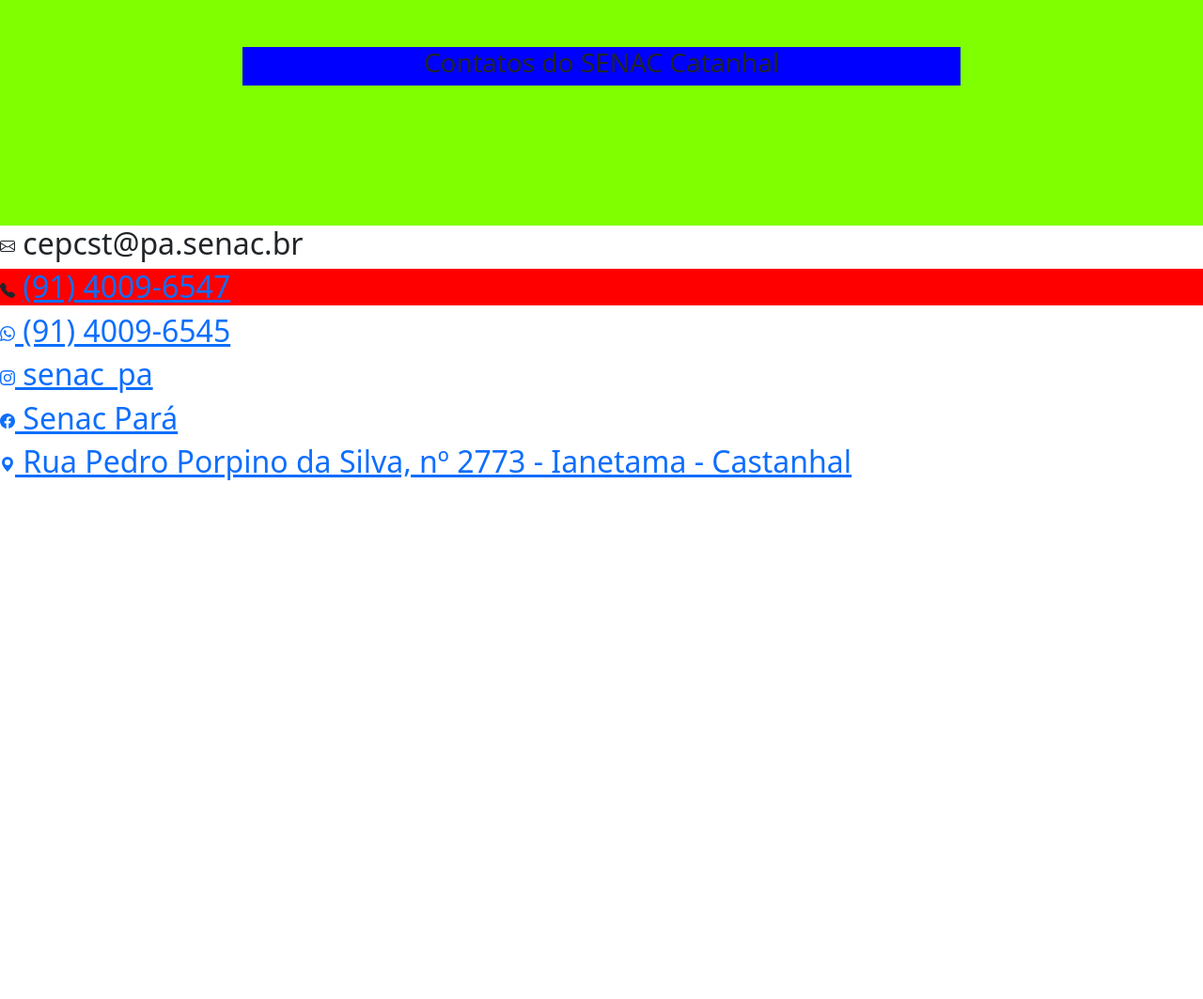
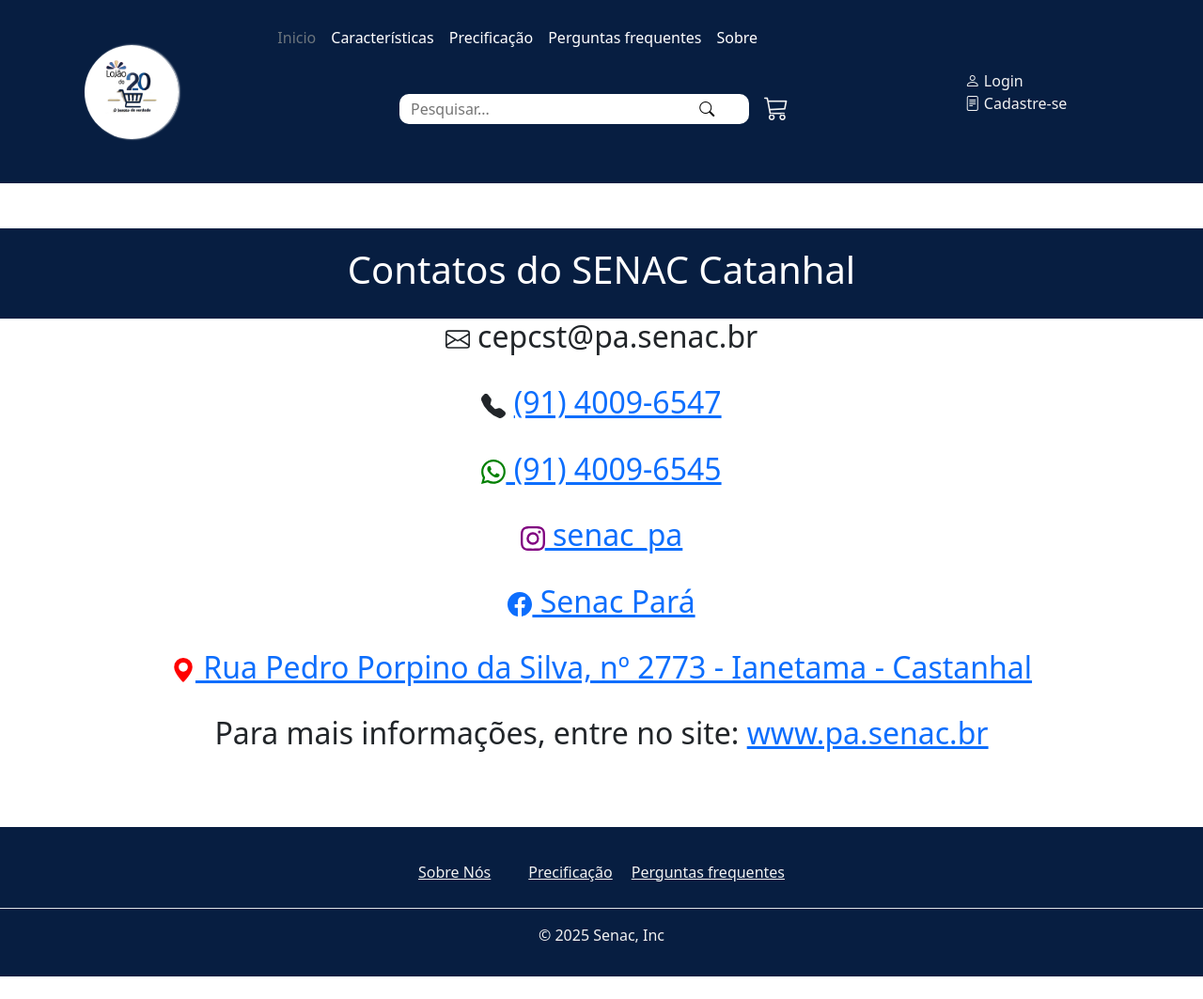
Before and after one commit to TheParousia/pi-2025.5.3, a Django app: page /info/contatos/ in a window 1280 px wide. Shown: the whole page at 94% size. Before the commit the page ends 511 px from the top, so only its background shows below. Run offline with Django 5.2, Linux system fonts and the light colour scheme.

Commit message:
terminei
alterei os designs, centralizei o texto, aumentei o tamanho dos ícones, alterei as cores das letras, alterei as grades e testei, tá tudo funcionando

```diff
--- a/core/settings.py
+++ b/core/settings.py
@@ -36,7 +36,6 @@ INSTALLED_APPS = [
     'django.contrib.sessions',
     'django.contrib.messages',
     'django.contrib.staticfiles',
-    'pag_teste',
     'info',
     'usuario',
     'produto',
--- a/info/templates/contatos.html
+++ b/info/templates/contatos.html
@@ -1,86 +1,110 @@
-<!DOCTYPE html>
-<html lang="pt-br">
+{% extends 'base.html' %}
+{% block title %}Página de Contatos{% endblock %}
 
-<head>
-    <meta charset="UTF-8">
-    <meta name="viewport" content="width=device-width, initial-scale=1.0">
-    <title>Página de Contatos</title>
-
-    <link href="https://cdn.jsdelivr.net/npm/bootstrap@5.3.3/dist/css/bootstrap.min.css" rel="stylesheet"
-        integrity="sha384-QWTKZyjpPEjISv5WaRU9OFeRpok6YctnYmDr5pNlyT2bRjXh0JMhjY6hW+ALEwIH" crossorigin="anonymous">
-    <script src="https://cdn.jsdelivr.net/npm/bootstrap@5.3.3/dist/js/bootstrap.bundle.min.js"
-        integrity="sha384-YvpcrYf0tY3lHB60NNkmXc5s9fDVZLESaAA55NDzOxhy9GkcIdslK1eN7N6jIeHz"
-        crossorigin="anonymous"></script>
+{% block styles %}
 <style>
   .parent {
-        display: grid;
-        grid-template-columns: repeat(5, 1fr);
-        grid-template-rows: repeat(5, 1fr);
-        gap: 8px;
-        background-color: chartreuse;
+    padding: 20px;
+
+    background-color: #071e41;
+
+
   }
 
   .div2 {
-        grid-column: span 3 / span 3;
-        grid-column-start: 2;
-        grid-row-start: 2;
-        background-color: blue;
+
+    background-color: #071e41;
     text-align-last: center;
   }
 
-    .botão_do_telefone{
-      background-color: rgb(255, 0, 0);
+  .botão_do_telefone {}
 
+  .botão_do_whatsapp {}
+
+  .botão_do_instagram {}
+
+  .botão_do_Facebook {}
+
+  .botão_da_localização {}
+
+  .container-contato {
+    margin: 0 auto;
+    width: 100%;
+    height: 100%;
+    border-radius: 10px;
   }
 
-    .botão_do_whatsapp{
-      background-color: rgb(136, 255, 0);
+  .body-contato {
+    display: flex;
+    flex-direction: column;
+    justify-content: center;
+    align-items: center;
+    padding: 0 10vw;
+  }
+</style>
+{%endblock%}
 
-    }
+{% block content %}
+<div class="container-contato">
+  <div class="parent">
+    <div class="div2">
+      <font color="white" size="5">
+        <h1>Contatos do SENAC Catanhal </h1>
+      </font>
+    </div>
+  </div>
+  <section class="body-contato">
+    <div>
+      <h2> <svg xmlns="http://www.w3.org/2000/svg" width="26" height="26" fill="currentColor" class="bi bi-envelope"
+          viewBox="0 0 16 16">
+          <path
+            d="M0 4a2 2 0 0 1 2-2h12a2 2 0 0 1 2 2v8a2 2 0 0 1-2 2H2a2 2 0 0 1-2-2zm2-1a1 1 0 0 0-1 1v.217l7 4.2 7-4.2V4a1 1 0 0 0-1-1zm13 2.383-4.708 2.825L15 11.105zm-.034 6.876-5.64-3.471L8 9.583l-1.326-.795-5.64 3.47A1 1 0 0 0 2 13h12a1 1 0 0 0 .966-.741M1 11.105l4.708-2.897L1 5.383z" />
+        </svg> cepcst@pa.senac.br</h2>
+    </div>
+    <br>
+    <div class="botão_do_telefone">
+      <h2><svg xmlns="http://www.w3.org/2000/svg" width="26" height="26" fill="currentColor"
+          class="bi bi-telephone-fill" viewBox="0 0 16 16">
+          <path fill-rule="evenodd"
+            d="M1.885.511a1.745 1.745 0 0 1 2.61.163L6.29 2.98c.329.423.445.974.315 1.494l-.547 2.19a.68.68 0 0 0 .178.643l2.457 2.457a.68.68 0 0 0 .644.178l2.189-.547a1.75 1.75 0 0 1 1.494.315l2.306 1.794c.829.645.905 1.87.163 2.611l-1.034 1.034c-.74.74-1.846 1.065-2.877.702a18.6 18.6 0 0 1-7.01-4.42 18.6 18.6 0 0 1-4.42-7.009c-.362-1.03-.037-2.137.703-2.877z" />
+        </svg> <a href=tel:(91)4009-6547>(91) 4009-6547 </a> </h2>
+    </div>
+    <br>
+    <a href="https://api.whatsapp.com/send?phone=559140096545&fbclid=PAY2xjawJTzDdleHRuA2FlbQIxMAABpi4fVTP41sAokUmIgr44gTCtoeJPAhp5p-9doeZoe2qqmy4bKk5QwJf2Sg_aem_B_IzZbm_Yt5muo6Lv0819w"
+      class="botão_do_whatsapp">
+      <h2><svg xmlns="http://www.w3.org/2000/svg" width="26" height="26" fill="currentColor" class="bi bi-whatsapp"
+          viewBox="0 0 16 16" color="green">
+          <path
+            d="M13.601 2.326A7.85 7.85 0 0 0 7.994 0C3.627 0 .068 3.558.064 7.926c0 1.399.366 2.76 1.057 3.965L0 16l4.204-1.102a7.9 7.9 0 0 0 3.79.965h.004c4.368 0 7.926-3.558 7.93-7.93A7.9 7.9 0 0 0 13.6 2.326zM7.994 14.521a6.6 6.6 0 0 1-3.356-.92l-.24-.144-2.494.654.666-2.433-.156-.251a6.56 6.56 0 0 1-1.007-3.505c0-3.626 2.957-6.584 6.591-6.584a6.56 6.56 0 0 1 4.66 1.931 6.56 6.56 0 0 1 1.928 4.66c-.004 3.639-2.961 6.592-6.592 6.592m3.615-4.934c-.197-.099-1.17-.578-1.353-.646-.182-.065-.315-.099-.445.099-.133.197-.513.646-.627.775-.114.133-.232.148-.43.05-.197-.1-.836-.308-1.592-.985-.59-.525-.985-1.175-1.103-1.372-.114-.198-.011-.304.088-.403.087-.088.197-.232.296-.346.1-.114.133-.198.198-.33.065-.134.034-.248-.015-.347-.05-.099-.445-1.076-.612-1.47-.16-.389-.323-.335-.445-.34-.114-.007-.247-.007-.38-.007a.73.73 0 0 0-.529.247c-.182.198-.691.677-.691 1.654s.71 1.916.81 2.049c.098.133 1.394 2.132 3.383 2.992.47.205.84.326 1.129.418.475.152.904.129 1.246.08.38-.058 1.171-.48 1.338-.943.164-.464.164-.86.114-.943-.049-.084-.182-.133-.38-.232" />
+        </svg> (91) 4009-6545 </h2>
+    </a>
+    <br>
+    <a href="https://www.instagram.com/senac_pa/?utm_source=ig_web_button_share_sheet&igsh=ZDNlZDc0MzIxNw%3D%3D#"
+      class="botão_do_instagram">
+      <h2> <svg xmlns="http://www.w3.org/2000/svg" width="26" height="26" fill="currentColor" class="bi bi-instagram"
+          viewBox="0 0 16 16" color="purple">
+          <path
+            d="M8 0C5.829 0 5.556.01 4.703.048 3.85.088 3.269.222 2.76.42a3.9 3.9 0 0 0-1.417.923A3.9 3.9 0 0 0 .42 2.76C.222 3.268.087 3.85.048 4.7.01 5.555 0 5.827 0 8.001c0 2.172.01 2.444.048 3.297.04.852.174 1.433.372 1.942.205.526.478.972.923 1.417.444.445.89.719 1.416.923.51.198 1.09.333 1.942.372C5.555 15.99 5.827 16 8 16s2.444-.01 3.298-.048c.851-.04 1.434-.174 1.943-.372a3.9 3.9 0 0 0 1.416-.923c.445-.445.718-.891.923-1.417.197-.509.332-1.09.372-1.942C15.99 10.445 16 10.173 16 8s-.01-2.445-.048-3.299c-.04-.851-.175-1.433-.372-1.941a3.9 3.9 0 0 0-.923-1.417A3.9 3.9 0 0 0 13.24.42c-.51-.198-1.092-.333-1.943-.372C10.443.01 10.172 0 7.998 0zm-.717 1.442h.718c2.136 0 2.389.007 3.232.046.78.035 1.204.166 1.486.275.373.145.64.319.92.599s.453.546.598.92c.11.281.24.705.275 1.485.039.843.047 1.096.047 3.231s-.008 2.389-.047 3.232c-.035.78-.166 1.203-.275 1.485a2.5 2.5 0 0 1-.599.919c-.28.28-.546.453-.92.598-.28.11-.704.24-1.485.276-.843.038-1.096.047-3.232.047s-2.39-.009-3.233-.047c-.78-.036-1.203-.166-1.485-.276a2.5 2.5 0 0 1-.92-.598 2.5 2.5 0 0 1-.6-.92c-.109-.281-.24-.705-.275-1.485-.038-.843-.046-1.096-.046-3.233s.008-2.388.046-3.231c.036-.78.166-1.204.276-1.486.145-.373.319-.64.599-.92s.546-.453.92-.598c.282-.11.705-.24 1.485-.276.738-.034 1.024-.044 2.515-.045zm4.988 1.328a.96.96 0 1 0 0 1.92.96.96 0 0 0 0-1.92m-4.27 1.122a4.109 4.109 0 1 0 0 8.217 4.109 4.109 0 0 0 0-8.217m0 1.441a2.667 2.667 0 1 1 0 5.334 2.667 2.667 0 0 1 0-5.334" />
+        </svg> senac_pa </h2>
+    </a>
+    <br>
+    <a href="https://www.facebook.com/share/1E4VZjbQaD/" class="botão_do_Facebook">
+      <h2> <svg xmlns="http://www.w3.org/2000/svg" width="26" height="26" fill="currentColor" class="bi bi-facebook"
+          viewBox="0 0 16 16">
+          <path
+            d="M16 8.049c0-4.446-3.582-8.05-8-8.05C3.58 0-.002 3.603-.002 8.05c0 4.017 2.926 7.347 6.75 7.951v-5.625h-2.03V8.05H6.75V6.275c0-2.017 1.195-3.131 3.022-3.131.876 0 1.791.157 1.791.157v1.98h-1.009c-.993 0-1.303.621-1.303 1.258v1.51h2.218l-.354 2.326H9.25V16c3.824-.604 6.75-3.934 6.75-7.951" />
+        </svg> Senac Pará </h2>
+    </a>
+    <br>
+    <a href="https://maps.app.goo.gl/SY6KdATuyYVtqsG27" class="botão_da_localização">
+      <h2> <svg xmlns="http://www.w3.org/2000/svg" width="26" height="26" fill="currentColor" class="bi bi-geo-alt-fill"
+          viewBox="0 0 16 16" color="red">
+          <path d="M8 16s6-5.686 6-10A6 6 0 0 0 2 6c0 4.314 6 10 6 10m0-7a3 3 0 1 1 0-6 3 3 0 0 1 0 6" />
+        </svg> Rua Pedro Porpino da Silva, nº 2773 - Ianetama - Castanhal </h2>
+    </a>
+    <br>
+    <h2>Para mais informações, entre no site: <a href="https://www.pa.senac.br/">www.pa.senac.br</a></h2>
+  </section>
+</div>
 
-    .botão_do_instagram{
-      background-color: rgb(255, 187, 0);
-
-    }
-
-    .botão_do_Facebook{
-      background-color: rgb(0, 255, 221);
-
-    }
-
-    .botão_da_localização{
-      background-color: rgb(0, 132, 255);
-
-    }
-
-
-    </style>
-</head>
-
-<body>
-
-    <div class="parent">
-        <div class="div2"> <h3>Contatos do SENAC Catanhal</h3></div>
-    </div>
-    <div><h2> <svg xmlns="http://www.w3.org/2000/svg" width="16" height="16" fill="currentColor" class="bi bi-envelope" viewBox="0 0 16 16">
-        <path d="M0 4a2 2 0 0 1 2-2h12a2 2 0 0 1 2 2v8a2 2 0 0 1-2 2H2a2 2 0 0 1-2-2zm2-1a1 1 0 0 0-1 1v.217l7 4.2 7-4.2V4a1 1 0 0 0-1-1zm13 2.383-4.708 2.825L15 11.105zm-.034 6.876-5.64-3.471L8 9.583l-1.326-.795-5.64 3.47A1 1 0 0 0 2 13h12a1 1 0 0 0 .966-.741M1 11.105l4.708-2.897L1 5.383z"/>
-      </svg> cepcst@pa.senac.br</h2></div>
-      <div class="botão_do_telefone"> <h2><svg xmlns="http://www.w3.org/2000/svg" width="16" height="16" fill="currentColor" class="bi bi-telephone-fill" viewBox="0 0 16 16">
-        <path fill-rule="evenodd" d="M1.885.511a1.745 1.745 0 0 1 2.61.163L6.29 2.98c.329.423.445.974.315 1.494l-.547 2.19a.68.68 0 0 0 .178.643l2.457 2.457a.68.68 0 0 0 .644.178l2.189-.547a1.75 1.75 0 0 1 1.494.315l2.306 1.794c.829.645.905 1.87.163 2.611l-1.034 1.034c-.74.74-1.846 1.065-2.877.702a18.6 18.6 0 0 1-7.01-4.42 18.6 18.6 0 0 1-4.42-7.009c-.362-1.03-.037-2.137.703-2.877z"/>
-      </svg> <a href= tel:(91)4009-6547>(91) 4009-6547 </a> </h2></div>
-      <a href="https://api.whatsapp.com/send?phone=559140096545&fbclid=PAY2xjawJTzDdleHRuA2FlbQIxMAABpi4fVTP41sAokUmIgr44gTCtoeJPAhp5p-9doeZoe2qqmy4bKk5QwJf2Sg_aem_B_IzZbm_Yt5muo6Lv0819w" class="botão_do_whatsapp"> <h2><svg xmlns="http://www.w3.org/2000/svg" width="16" height="16" fill="currentColor" class="bi bi-whatsapp" viewBox="0 0 16 16">
-        <path d="M13.601 2.326A7.85 7.85 0 0 0 7.994 0C3.627 0 .068 3.558.064 7.926c0 1.399.366 2.76 1.057 3.965L0 16l4.204-1.102a7.9 7.9 0 0 0 3.79.965h.004c4.368 0 7.926-3.558 7.93-7.93A7.9 7.9 0 0 0 13.6 2.326zM7.994 14.521a6.6 6.6 0 0 1-3.356-.92l-.24-.144-2.494.654.666-2.433-.156-.251a6.56 6.56 0 0 1-1.007-3.505c0-3.626 2.957-6.584 6.591-6.584a6.56 6.56 0 0 1 4.66 1.931 6.56 6.56 0 0 1 1.928 4.66c-.004 3.639-2.961 6.592-6.592 6.592m3.615-4.934c-.197-.099-1.17-.578-1.353-.646-.182-.065-.315-.099-.445.099-.133.197-.513.646-.627.775-.114.133-.232.148-.43.05-.197-.1-.836-.308-1.592-.985-.59-.525-.985-1.175-1.103-1.372-.114-.198-.011-.304.088-.403.087-.088.197-.232.296-.346.1-.114.133-.198.198-.33.065-.134.034-.248-.015-.347-.05-.099-.445-1.076-.612-1.47-.16-.389-.323-.335-.445-.34-.114-.007-.247-.007-.38-.007a.73.73 0 0 0-.529.247c-.182.198-.691.677-.691 1.654s.71 1.916.81 2.049c.098.133 1.394 2.132 3.383 2.992.47.205.84.326 1.129.418.475.152.904.129 1.246.08.38-.058 1.171-.48 1.338-.943.164-.464.164-.86.114-.943-.049-.084-.182-.133-.38-.232"/>
-      </svg>  (91) 4009-6545 </h2></a>
-      <a href="https://www.instagram.com/senac_pa/?utm_source=ig_web_button_share_sheet&igsh=ZDNlZDc0MzIxNw%3D%3D#" class="botão_do_instagram"> <h2> <svg xmlns="http://www.w3.org/2000/svg" width="16" height="16" fill="currentColor" class="bi bi-instagram" viewBox="0 0 16 16">
-        <path d="M8 0C5.829 0 5.556.01 4.703.048 3.85.088 3.269.222 2.76.42a3.9 3.9 0 0 0-1.417.923A3.9 3.9 0 0 0 .42 2.76C.222 3.268.087 3.85.048 4.7.01 5.555 0 5.827 0 8.001c0 2.172.01 2.444.048 3.297.04.852.174 1.433.372 1.942.205.526.478.972.923 1.417.444.445.89.719 1.416.923.51.198 1.09.333 1.942.372C5.555 15.99 5.827 16 8 16s2.444-.01 3.298-.048c.851-.04 1.434-.174 1.943-.372a3.9 3.9 0 0 0 1.416-.923c.445-.445.718-.891.923-1.417.197-.509.332-1.09.372-1.942C15.99 10.445 16 10.173 16 8s-.01-2.445-.048-3.299c-.04-.851-.175-1.433-.372-1.941a3.9 3.9 0 0 0-.923-1.417A3.9 3.9 0 0 0 13.24.42c-.51-.198-1.092-.333-1.943-.372C10.443.01 10.172 0 7.998 0zm-.717 1.442h.718c2.136 0 2.389.007 3.232.046.78.035 1.204.166 1.486.275.373.145.64.319.92.599s.453.546.598.92c.11.281.24.705.275 1.485.039.843.047 1.096.047 3.231s-.008 2.389-.047 3.232c-.035.78-.166 1.203-.275 1.485a2.5 2.5 0 0 1-.599.919c-.28.28-.546.453-.92.598-.28.11-.704.24-1.485.276-.843.038-1.096.047-3.232.047s-2.39-.009-3.233-.047c-.78-.036-1.203-.166-1.485-.276a2.5 2.5 0 0 1-.92-.598 2.5 2.5 0 0 1-.6-.92c-.109-.281-.24-.705-.275-1.485-.038-.843-.046-1.096-.046-3.233s.008-2.388.046-3.231c.036-.78.166-1.204.276-1.486.145-.373.319-.64.599-.92s.546-.453.92-.598c.282-.11.705-.24 1.485-.276.738-.034 1.024-.044 2.515-.045zm4.988 1.328a.96.96 0 1 0 0 1.92.96.96 0 0 0 0-1.92m-4.27 1.122a4.109 4.109 0 1 0 0 8.217 4.109 4.109 0 0 0 0-8.217m0 1.441a2.667 2.667 0 1 1 0 5.334 2.667 2.667 0 0 1 0-5.334"/>
-      </svg> senac_pa </h2></a>
-      <a href="https://www.facebook.com/share/1E4VZjbQaD/" class="botão_do_Facebook"> <h2> <svg xmlns="http://www.w3.org/2000/svg" width="16" height="16" fill="currentColor" class="bi bi-facebook" viewBox="0 0 16 16">
-        <path d="M16 8.049c0-4.446-3.582-8.05-8-8.05C3.58 0-.002 3.603-.002 8.05c0 4.017 2.926 7.347 6.75 7.951v-5.625h-2.03V8.05H6.75V6.275c0-2.017 1.195-3.131 3.022-3.131.876 0 1.791.157 1.791.157v1.98h-1.009c-.993 0-1.303.621-1.303 1.258v1.51h2.218l-.354 2.326H9.25V16c3.824-.604 6.75-3.934 6.75-7.951"/>
-      </svg> Senac Pará </h2></a>
-      <a href="https://maps.app.goo.gl/SY6KdATuyYVtqsG27" class="botão_da_localização"> <h2> <svg xmlns="http://www.w3.org/2000/svg" width="16" height="16" fill="currentColor" class="bi bi-geo-alt-fill" viewBox="0 0 16 16">
-        <path d="M8 16s6-5.686 6-10A6 6 0 0 0 2 6c0 4.314 6 10 6 10m0-7a3 3 0 1 1 0-6 3 3 0 0 1 0 6"/>
-      </svg> Rua Pedro Porpino da Silva, nº 2773 - Ianetama - Castanhal </h2></a>
-
-</body>
-
-</html>
+{%endblock%}
```
Lines whose indentation alone changed are shown as unchanged.
